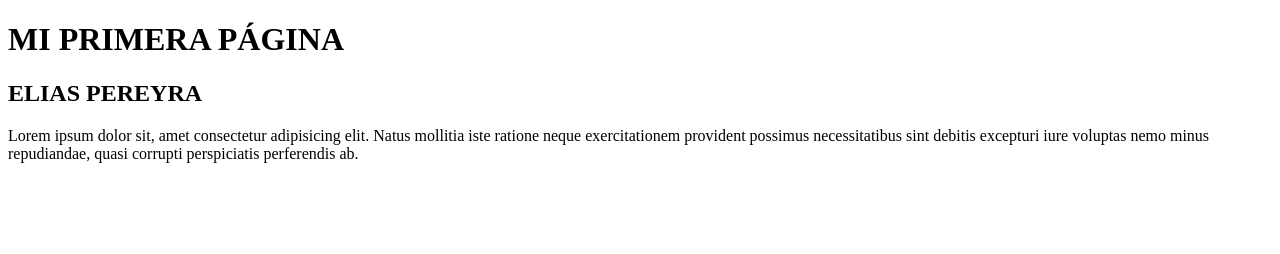
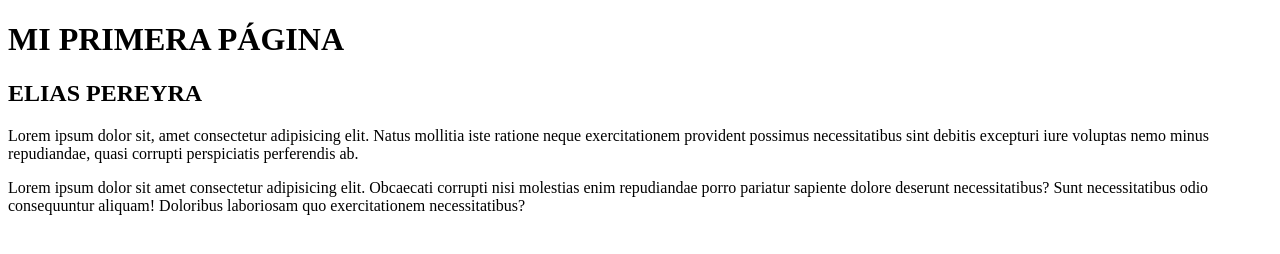
Before and after one commit to pere01/repositorio-de-prueba, a plain HTML site: page index.html in a window 1280 px wide. Drawn offline with Linux system fonts and the light colour scheme.

Commit message:
Agregando un nuevo parrafo

```diff
--- a/index.html
+++ b/index.html
@@ -19,6 +19,9 @@
             <p>Lorem ipsum dolor sit, amet consectetur adipisicing elit. Natus mollitia iste ratione neque
                 exercitationem provident possimus necessitatibus sint debitis excepturi iure voluptas nemo minus
                 repudiandae, quasi corrupti perspiciatis perferendis ab.</p>
+            <p>Lorem ipsum dolor sit amet consectetur adipisicing elit. Obcaecati corrupti nisi molestias enim
+                repudiandae porro pariatur sapiente dolore deserunt necessitatibus? Sunt necessitatibus odio
+                consequuntur aliquam! Doloribus laboriosam quo exercitationem necessitatibus?</p>
         </section>
     </main>
 </body>
```
